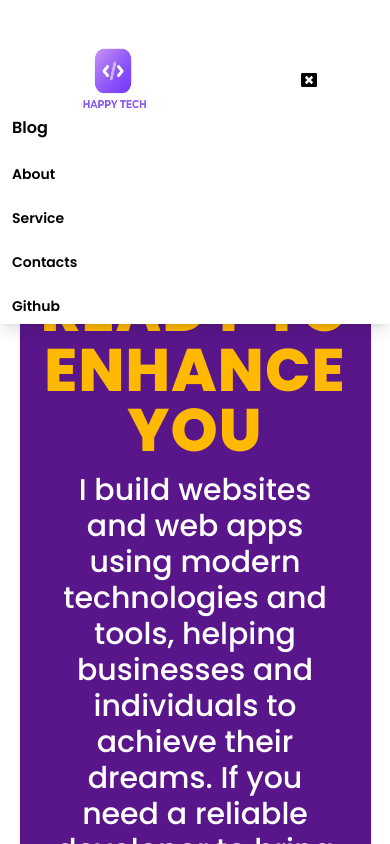
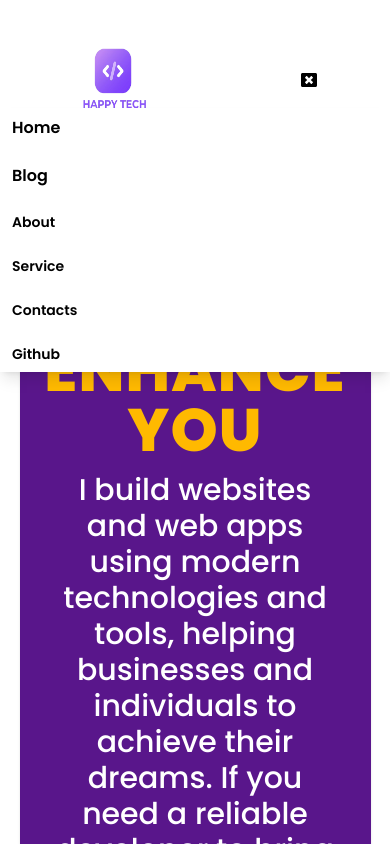
Before and after one commit to Abdullahi1440/Myporfoliowebapp, a React (Vite) app: page / in a window 390 px wide. Both pictures are taken after a click on the icon 308 px from the left and 80 px from the top of the page. Shown: the top 844 px of the page. Built offline with nearby package versions, Linux system fonts and the light colour scheme.

Commit message:
add home page mobile responsive party

```diff
--- a/src/Component/Menu.jsx
+++ b/src/Component/Menu.jsx
@@ -42,6 +42,7 @@ const Menu = () => {
           ismenuopen && <div className=' absolute xl:hidden w-full top-25 mt-2 bg-white shadow-lg font-semibold   '>
             <div className='flex'>
               <ul className='flex flex-col gap-2  capitalize'>
+                 < Link to="/"  onClick={()=>setmenuopen(false)} className='  px-3 py-2 hover:text-purple-800  '>Home</ Link>
                 < Link to="/Blog"  onClick={()=>setmenuopen(false)} className='  px-3 py-2 hover:text-purple-800  '>Blog</ Link>
           < Link to="/About"onClick={()=>setmenuopen(false)} className='  px-3 py-2 hover:text-purple-800   text-sm '>About</ Link>
 
```
